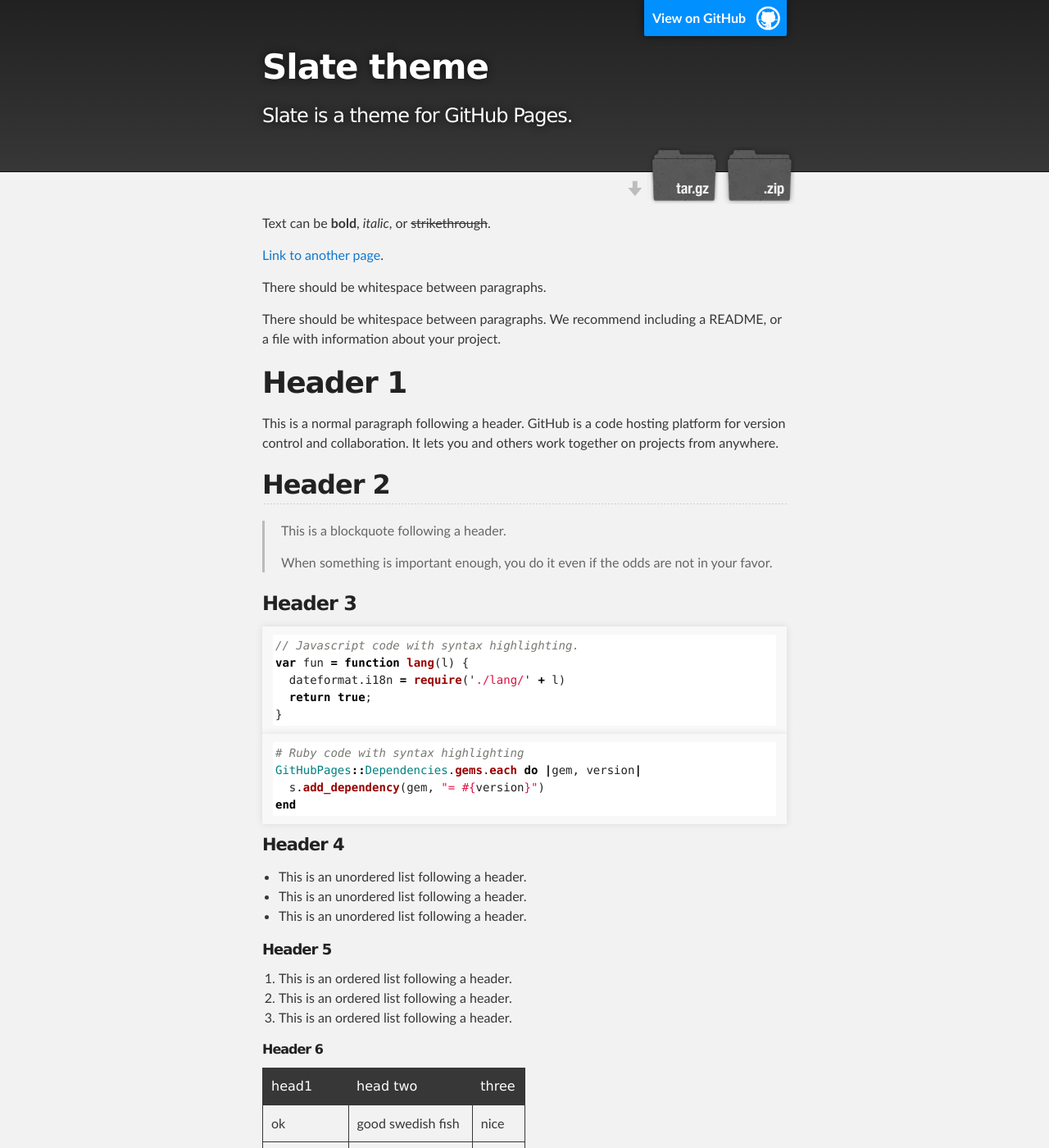
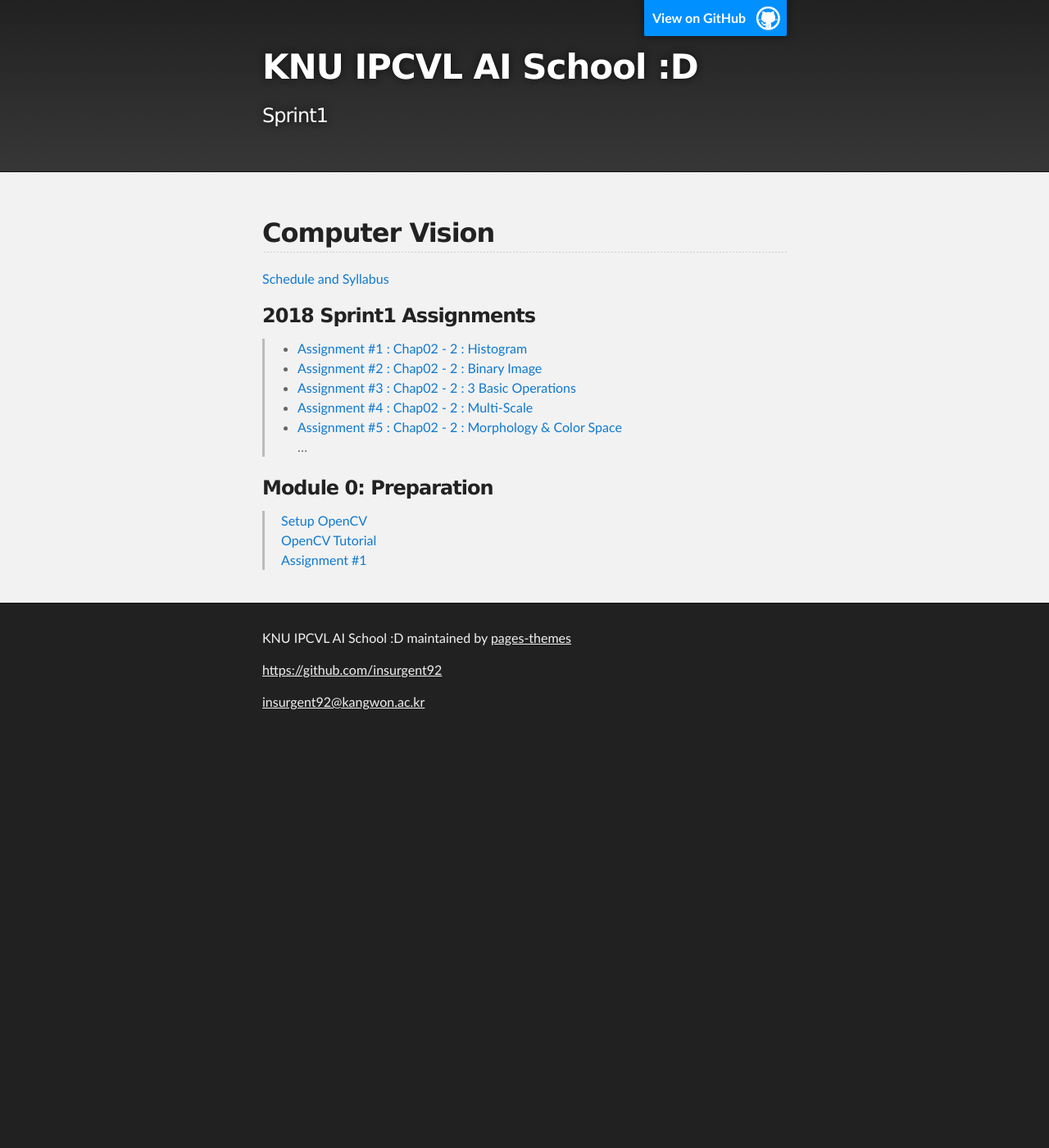
Before and after one commit to pages-themes/slate, a Jekyll site: the page built from index.md, in a window 1280 px wide and 1400 px high. Shown: the whole window at 82% size. Built offline with Jekyll 4.4.1, drawn with Linux system fonts in a browser that asks for light colours; our own code applies the rules of GitHub Pages for plain Markdown files; some of the changed text lies outside the part shown.

Commit message:
Add syllabus

````diff
--- a/_config.yml
+++ b/_config.yml
@@ -1,5 +1,5 @@
-title: Slate theme
-description: Slate is a theme for GitHub Pages.
+title: KNU IPCVL AI School :D
+description: Sprint1
 show_downloads: true
 google_analytics:
 theme: jekyll-theme-slate
--- a/_layouts/default.html
+++ b/_layouts/default.html
@@ -22,18 +22,13 @@
           <h1 id="project_title">{{ site.title | default: site.github.repository_name }}</h1>
           <h2 id="project_tagline">{{ site.description | default: site.github.project_tagline }}</h2>
 
-          {% if site.show_downloads %}
-            <section id="downloads">
-              <a class="zip_download_link" href="{{ site.github.zip_url }}">Download this project as a .zip file</a>
-              <a class="tar_download_link" href="{{ site.github.tar_url }}">Download this project as a tar.gz file</a>
-            </section>
-          {% endif %}
         </header>
     </div>
 
     <!-- MAIN CONTENT -->
     <div id="main_content_wrap" class="outer">
       <section id="main_content" class="inner">
+      <script src="//cdnjs.cloudflare.com/ajax/libs/mathjax/2.5.3/MathJax.js?config=TeX-AMS-MML_SVG"></script>
         {{ content }}
       </section>
     </div>
@@ -44,7 +39,8 @@
         {% if site.github.is_project_page %}
         <p class="copyright">{{ site.title | default: site.github.repository_name }} maintained by <a href="{{ site.github.owner_url }}">{{ site.github.owner_name }}</a></p>
         {% endif %}
-        <p>Published with <a href="https://pages.github.com">GitHub Pages</a></p>
+        <p><a href="https://github.com/insurgent92/">https://github.com/insurgent92</a></p>
+        <p><a href="insurgent92@kangwon.ac.kr">insurgent92@kangwon.ac.kr</a></p>
       </footer>
     </div>
 
--- a/index.md
+++ b/index.md
@@ -2,122 +2,18 @@
 layout: default
 ---
 
-Text can be **bold**, _italic_, or ~~strikethrough~~.
+## Computer Vision
+[Schedule and Syllabus](./docs/syllabus.html)
 
-[Link to another page](./another-page.html).
+### 2018 Sprint1 Assignments
+> - [Assignment #1 : Chap02 - 2 : Histogram](./docs/assignment1.html)
+> - [Assignment #2 : Chap02 - 2 : Binary Image]()
+> - [Assignment #3 : Chap02 - 2 : 3 Basic Operations]()
+> - [Assignment #4 : Chap02 - 2 : Multi-Scale]()
+> - [Assignment #5 : Chap02 - 2 : Morphology & Color Space]()
+...
 
-There should be whitespace between paragraphs.
-
-There should be whitespace between paragraphs. We recommend including a README, or a file with information about your project.
-
-# Header 1
-
-This is a normal paragraph following a header. GitHub is a code hosting platform for version control and collaboration. It lets you and others work together on projects from anywhere.
-
-## Header 2
-
-> This is a blockquote following a header.
->
-> When something is important enough, you do it even if the odds are not in your favor.
-
-### Header 3
-
-```js
-// Javascript code with syntax highlighting.
-var fun = function lang(l) {
-  dateformat.i18n = require('./lang/' + l)
-  return true;
-}
-```
-
-```ruby
-# Ruby code with syntax highlighting
-GitHubPages::Dependencies.gems.each do |gem, version|
-  s.add_dependency(gem, "= #{version}")
-end
-```
-
-#### Header 4
-
-*   This is an unordered list following a header.
-*   This is an unordered list following a header.
-*   This is an unordered list following a header.
-
-##### Header 5
-
-1.  This is an ordered list following a header.
-2.  This is an ordered list following a header.
-3.  This is an ordered list following a header.
-
-###### Header 6
-
-| head1        | head two          | three |
-|:-------------|:------------------|:------|
-| ok           | good swedish fish | nice  |
-| out of stock | good and plenty   | nice  |
-| ok           | good `oreos`      | hmm   |
-| ok           | good `zoute` drop | yumm  |
-
-### There's a horizontal rule below this.
-
-* * *
-
-### Here is an unordered list:
-
-*   Item foo
-*   Item bar
-*   Item baz
-*   Item zip
-
-### And an ordered list:
-
-1.  Item one
-1.  Item two
-1.  Item three
-1.  Item four
-
-### And a nested list:
-
-- level 1 item
-  - level 2 item
-  - level 2 item
-    - level 3 item
-    - level 3 item
-- level 1 item
-  - level 2 item
-  - level 2 item
-  - level 2 item
-- level 1 item
-  - level 2 item
-  - level 2 item
-- level 1 item
-
-### Small image
-
-![Octocat](https://assets-cdn.github.com/images/icons/emoji/octocat.png)
-
-### Large image
-
-![Branching](https://guides.github.com/activities/hello-world/branching.png)
-
-
-### Definition lists can be used with HTML syntax.
-
-<dl>
-<dt>Name</dt>
-<dd>Godzilla</dd>
-<dt>Born</dt>
-<dd>1952</dd>
-<dt>Birthplace</dt>
-<dd>Japan</dd>
-<dt>Color</dt>
-<dd>Green</dd>
-</dl>
-
-```
-Long, single-line code blocks should not wrap. They should horizontally scroll if they are too long. This line should be long enough to demonstrate this.
-```
-
-```
-The final element.
-```
+### Module 0: Preparation
+>[Setup OpenCV](./docs/assignment1.html)
+>[OpenCV Tutorial](./docs/assignment1.html)
+>[Assignment #1](./docs/assignment1.html)
````
Also changed, not shown: docs/CODE_OF_CONDUCT.md (+4 -0 lines), docs/assignment1.md (added, +30 -0 lines), docs/syllabus.md (added, +22 -0 lines), docs/install_opencv.md (added), docs/use_opencv.md (added).
